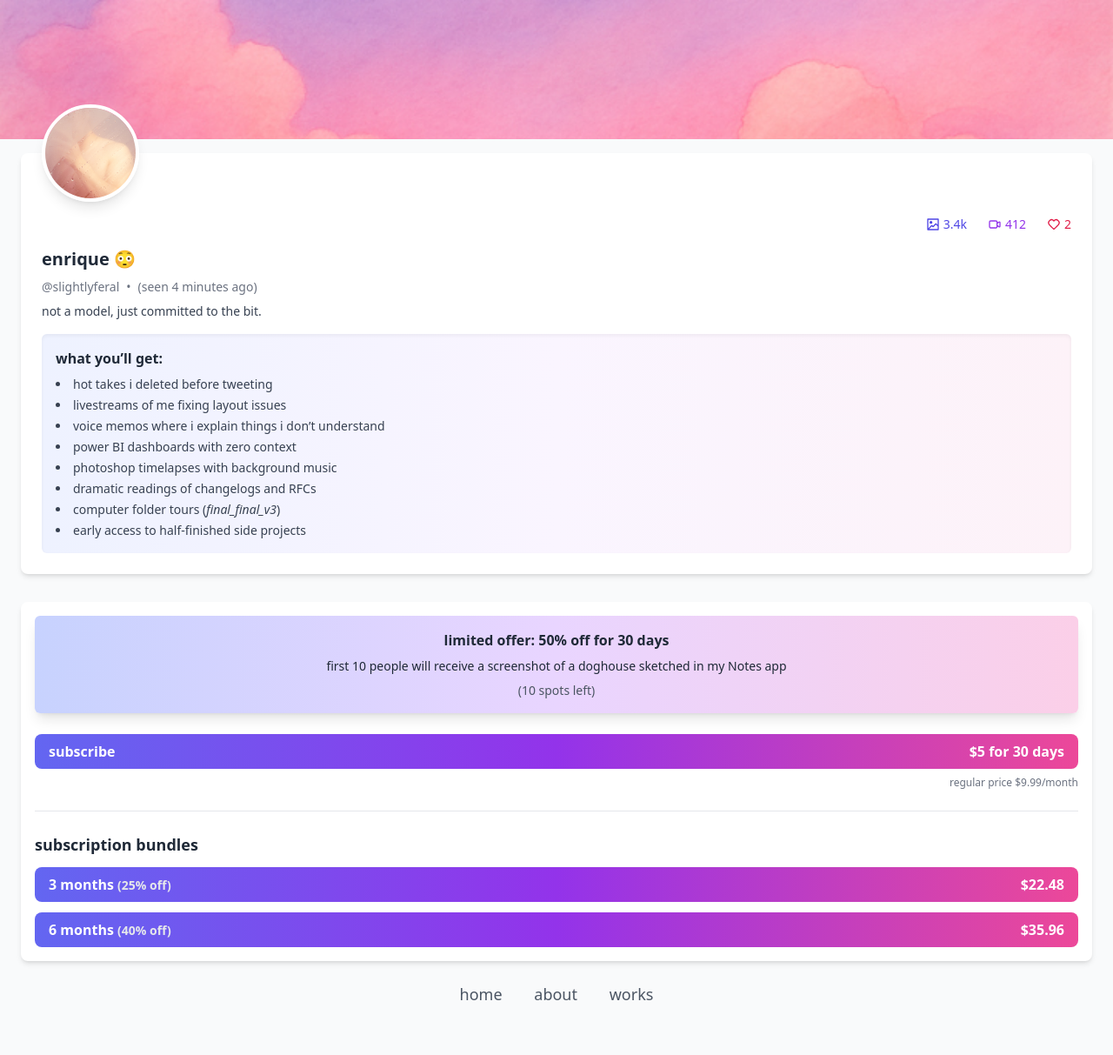
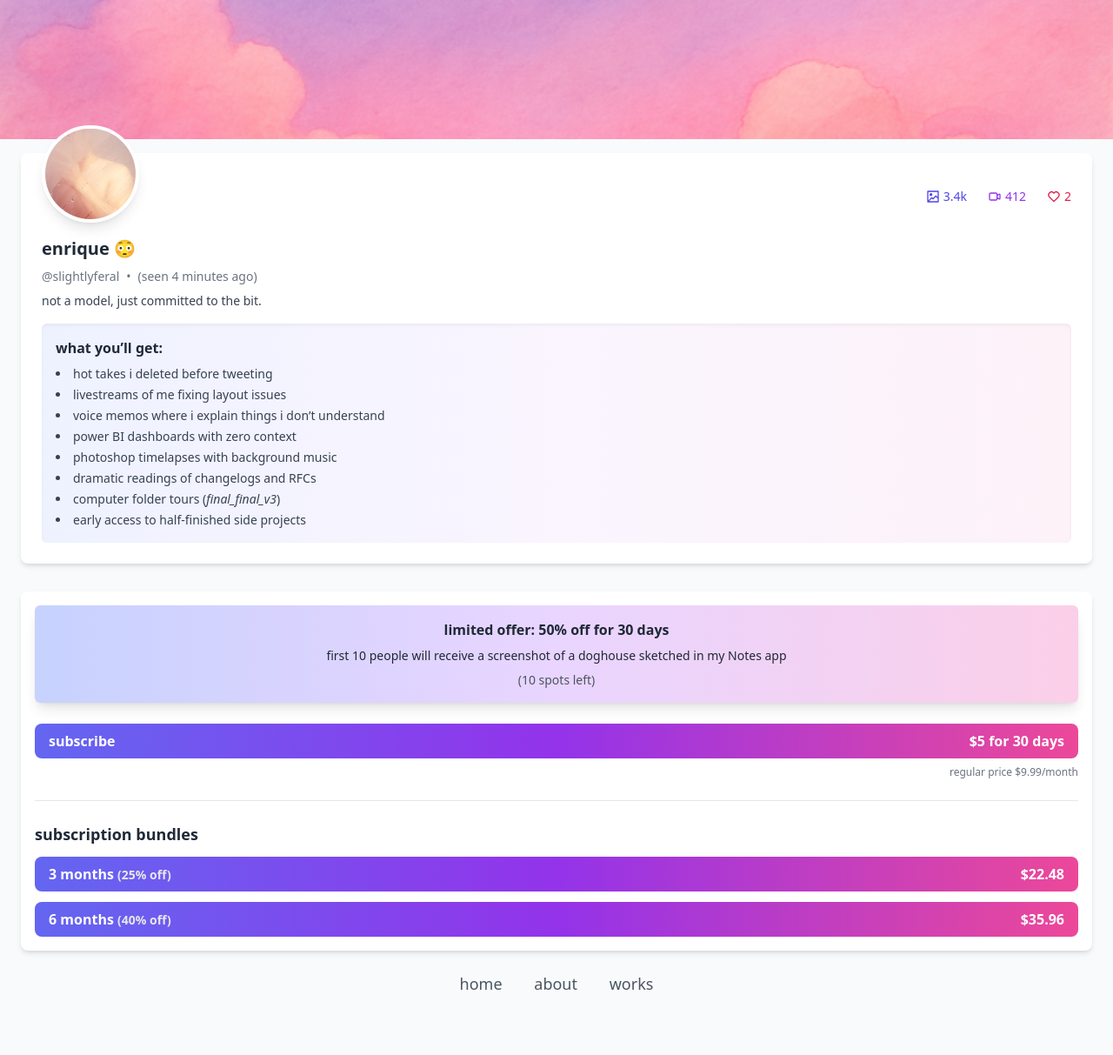
Before and after one commit to enriquebarragan/enriquebarragan.github.io, a Jekyll site: the page built from rips/not-onlyfans/index.md, in a window 1280 px wide. Shown: the whole page at 87% size. Built offline with Jekyll 4.4.1, drawn with Linux system fonts in a browser that asks for light colours; nearby versions of some CDN libraries.

Commit message:
Update index.md

```diff
--- a/rips/not-onlyfans/index.md
+++ b/rips/not-onlyfans/index.md
@@ -15,36 +15,38 @@ permalink: /rips/not-onlyfans/
   <div class="px-6 py-4 space-y-8">
 
     <!-- SECTION 1: Profile Card -->
-    <div class="relative bg-white shadow-md rounded-lg pt-14 pb-6 px-6 space-y-4">
-      <!-- avatar overlap -->
-      <img
-        src="/assets/images/of-pfp.JPG"
-        alt="profile picture"
-        class="w-28 h-28 rounded-full border-4 border-white shadow-lg object-cover absolute -top-14 left-6"
-      />
+<div class="bg-white shadow-md rounded-lg px-6 pb-6 pt-6 space-y-4">
+  <!-- Avatar and Stats Row -->
+  <div class="flex items-start justify-between">
+    <!-- Avatar -->
+    <img
+      src="/assets/images/of-pfp.JPG"
+      alt="profile picture"
+      class="w-28 h-28 rounded-full border-4 border-white shadow-lg object-cover -mt-14"
+    />
 
-      <!-- stats -->
-      <div class="flex justify-end space-x-6 text-gray-800 text-sm">
-        <div class="flex items-center space-x-1 text-indigo-600">
-          <svg class="w-4 h-4 fill-current" viewBox="0 0 24 24" xmlns="http://www.w3.org/2000/svg">
-            <path d="M3,22H21a1,1,0,0,0,1-1V3a1,1,0,0,0-1-1H3A1,1,0,0,0,2,3V21A1,1,0,0,0,3,22Zm2.414-2L10,15.414l1.293,1.293a1,1,0,0,0,1.414,0L17,12.414l3,3V20ZM20,4v8.586l-2.293-2.293a1,1,0,0,0-1.414,0L12,14.586l-1.293-1.293a1,1,0,0,0-1.414,0L4,18.586V4ZM6,8.5A2.5,2.5,0,1,1,8.5,11,2.5,2.5,0,0,1,6,8.5Z"/>
-          </svg>
-          <span>3.4k</span>
-        </div>
-        <div class="flex items-center space-x-1 text-purple-600">
-          <svg class="w-4 h-4 stroke-current" viewBox="0 0 24 24" fill="none" xmlns="http://www.w3.org/2000/svg">
-            <path d="M16 10L18.5768 8.45392C19.3699 7.97803 19.7665 7.74009 20.0928 7.77051C20.3773 7.79703 20.6369 7.944 20.806 8.17433C21 8.43848 21 8.90095 21 9.8259V14.1741C21 15.099 21 15.5615 20.806 15.8257C20.6369 16.056 20.3773 16.203 20.0928 16.2295C19.7665 16.2599 19.3699 16.022 18.5768 15.5461L16 14M6.2 18H12.8C13.9201 18 14.4802 18 14.908 17.782C15.2843 17.5903 15.5903 17.2843 15.782 16.908C16 16.4802 16 15.9201 16 14.8V9.2C16 8.0799 16 7.51984 15.782 7.09202C15.5903 6.71569 15.2843 6.40973 14.908 6.21799C14.4802 6 13.9201 6 12.8 6H6.2C5.0799 6 4.51984 6 4.09202 6.21799C3.71569 6.40973 3.40973 6.71569 3.21799 7.09202C3 7.51984 3 8.07989 3 9.2V14.8C3 15.9201 3 16.4802 3.21799 16.908C3.40973 17.2843 3.71569 17.5903 4.09202 17.782C4.51984 18 5.07989 18 6.2 18Z" stroke-width="2" stroke-linecap="round" stroke-linejoin="round"/>
-          </svg>
-          <span>412</span>
-        </div>
-        <div class="flex items-center space-x-1 text-rose-600">
-          <svg class="w-4 h-4 stroke-current" viewBox="0 0 24 24" fill="none" xmlns="http://www.w3.org/2000/svg">
-            <path fill-rule="evenodd" clip-rule="evenodd" d="M12 6.00019C10.2006 3.90317 7.19377 3.2551 4.93923 5.17534C2.68468 7.09558 2.36727 10.3061 4.13778 12.5772C5.60984 14.4654 10.0648 18.4479 11.5249 19.7369C11.6882 19.8811 11.7699 19.9532 11.8652 19.9815C11.9483 20.0062 12.0393 20.0062 12.1225 19.9815C12.2178 19.9532 12.2994 19.8811 12.4628 19.7369C13.9229 18.4479 18.3778 14.4654 19.8499 12.5772C21.6204 10.3061 21.3417 7.07538 19.0484 5.17534C16.7551 3.2753 13.7994 3.90317 12 6.00019Z" stroke-width="2" stroke-linecap="round" stroke-linejoin="round"/>
-          </svg>
-          <span>2</span>
-        </div>
+    <!-- Stats -->
+    <div class="flex space-x-6 text-gray-800 text-sm pt-4">
+      <div class="flex items-center space-x-1 text-indigo-600">
+        <svg class="w-4 h-4 fill-current" viewBox="0 0 24 24" xmlns="http://www.w3.org/2000/svg">
+          <path d="M3,22H21a1,1,0,0,0,1-1V3a1,1,0,0,0-1-1H3A1,1,0,0,0,2,3V21A1,1,0,0,0,3,22Zm2.414-2L10,15.414l1.293,1.293a1,1,0,0,0,1.414,0L17,12.414l3,3V20ZM20,4v8.586l-2.293-2.293a1,1,0,0,0-1.414,0L12,14.586l-1.293-1.293a1,1,0,0,0-1.414,0L4,18.586V4ZM6,8.5A2.5,2.5,0,1,1,8.5,11,2.5,2.5,0,0,1,6,8.5Z"/>
+        </svg>
+        <span>3.4k</span>
       </div>
-
+      <div class="flex items-center space-x-1 text-purple-600">
+        <svg class="w-4 h-4 stroke-current" viewBox="0 0 24 24" fill="none" xmlns="http://www.w3.org/2000/svg">
+          <path d="M16 10L18.5768 8.45392C19.3699 7.97803 19.7665 7.74009 20.0928 7.77051C20.3773 7.79703 20.6369 7.944 20.806 8.17433C21 8.43848 21 8.90095 21 9.8259V14.1741C21 15.099 21 15.5615 20.806 15.8257C20.6369 16.056 20.3773 16.203 20.0928 16.2295C19.7665 16.2599 19.3699 16.022 18.5768 15.5461L16 14M6.2 18H12.8C13.9201 18 14.4802 18 14.908 17.782C15.2843 17.5903 15.5903 17.2843 15.782 16.908C16 16.4802 16 15.9201 16 14.8V9.2C16 8.0799 16 7.51984 15.782 7.09202C15.5903 6.71569 15.2843 6.40973 14.908 6.21799C14.4802 6 13.9201 6 12.8 6H6.2C5.0799 6 4.51984 6 4.09202 6.21799C3.71569 6.40973 3.40973 6.71569 3.21799 7.09202C3 7.51984 3 8.07989 3 9.2V14.8C3 15.9201 3 16.4802 3.21799 16.908C3.40973 17.2843 3.71569 17.5903 4.09202 17.782C4.51984 18 5.07989 18 6.2 18Z" stroke-width="2" stroke-linecap="round" stroke-linejoin="round"/>
+        </svg>
+        <span>412</span>
+      </div>
+      <div class="flex items-center space-x-1 text-rose-600">
+        <svg class="w-4 h-4 stroke-current" viewBox="0 0 24 24" fill="none" xmlns="http://www.w3.org/2000/svg">
+          <path fill-rule="evenodd" clip-rule="evenodd" d="M12 6.00019C10.2006 3.90317 7.19377 3.2551 4.93923 5.17534C2.68468 7.09558 2.36727 10.3061 4.13778 12.5772C5.60984 14.4654 10.0648 18.4479 11.5249 19.7369C11.6882 19.8811 11.7699 19.9532 11.8652 19.9815C11.9483 20.0062 12.0393 20.0062 12.1225 19.9815C12.2178 19.9532 12.2994 19.8811 12.4628 19.7369C13.9229 18.4479 18.3778 14.4654 19.8499 12.5772C21.6204 10.3061 21.3417 7.07538 19.0484 5.17534C16.7551 3.2753 13.7994 3.90317 12 6.00019Z" stroke-width="2" stroke-linecap="round" stroke-linejoin="round"/>
+        </svg>
+        <span>2</span>
+      </div>
+    </div>
+  </div>
       <!-- name/bio -->
       <div class="space-y-2">
         <h1 class="text-xl font-semibold">enrique 😳</h1>
```
